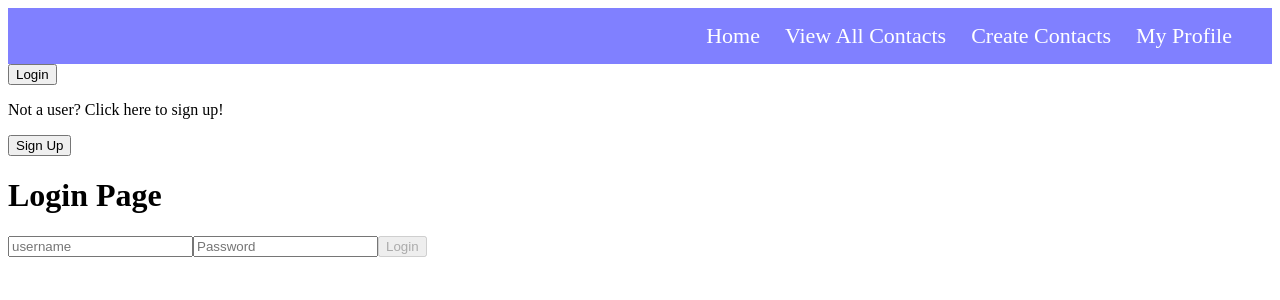
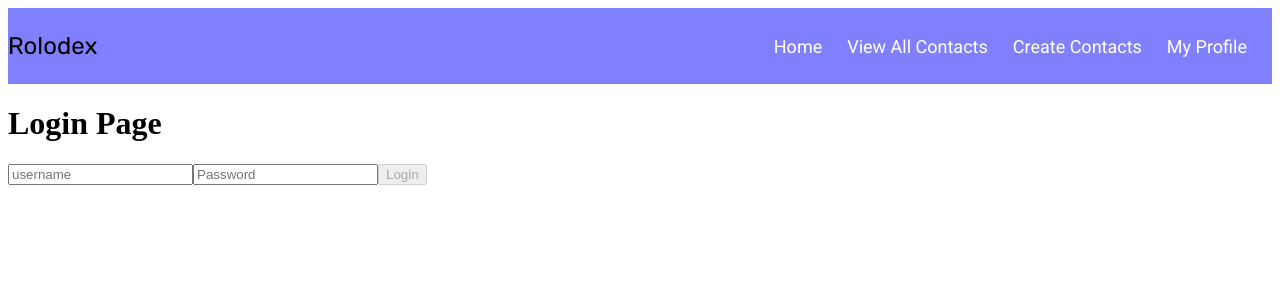
Before and after one commit to ArthurL808/ng-rolodex, an Angular app: page /login in a window 1280 px wide. Shown: the top 300 px of the page. Built offline with nearby package versions, Linux system fonts and the light colour scheme.

Commit message:
reworking my css on homepage/login/header

```diff
--- a/src/app/pages/home/home.component.ts
+++ b/src/app/pages/home/home.component.ts
@@ -15,10 +15,10 @@ export class HomeComponent {
   constructor(private backend: BackendService) {}
 
   search = () => {
-    const cap =
+    const capitalizeFirstLetter =
       this.formData.name.charAt(0).toUpperCase() + this.formData.name.slice(1);
 
-    this.backend.search(cap).then(res => {
+    this.backend.search(capitalizeFirstLetter).then(res => {
       this.contacts = res;
     });
   };
--- a/src/app/shared/header/header.component.html
+++ b/src/app/shared/header/header.component.html
@@ -1,5 +1,17 @@
+
 <div class="header">
   <div class="header-left">
+    <p>Rolodex</p>
+      <!-- <div class="logged-out" *ngIf="!user.loggedIn">
+    <button (click)="login()">Login</button>
+</div> -->
+<!-- <div class="register" *ngIf="!user.loggedIn">
+  <p>Not a user? Click here to sign up!</p>
+  <button (click)="register()">Sign Up</button>
+</div> -->
+  </div>
+
+  <div class="header-right">
     <ul class="nav">
       <li>
         <a routerLink="/">
@@ -18,19 +30,9 @@
         </a>
       </li>
     </ul>
-  </div>
-
-  <div class="header-left">
-      <div class="logged-out" *ngIf="!user.loggedIn">
-    <button (click)="login()">Login</button>
-</div>
-<div class="register" *ngIf="!user.loggedIn">
-  <p>Not a user? Click here to sign up!</p>
-  <button (click)="register()">Sign Up</button>
-</div>
-<div class="logged-in" *ngIf="user.loggedIn">
-    Welcome, {{user.username}}
-    <button (click)='logout()'>Logout</button>
-</div>
+    <p class="logged-in" *ngIf="user.loggedIn">
+      Welcome, {{user.username}}
+      <button (click)='logout()'>Logout</button>
+  </p>
   </div>
 </div>
--- a/src/app/shared/header/header.component.scss
+++ b/src/app/shared/header/header.component.scss
@@ -1,18 +1,43 @@
-.nav{
-    margin:0;
-    padding: 15px;
+.header {
+  display: flex;
   background-color: lighten(blue, 25%);
-    text-align: right;
+}
 
-
-    li{
+.header-left {
+  width: 50%;
+  font-family: 'Rubik', sans-serif;
+  font-size: 24px;
+}
+.header-right {
+  display: flex;
+  color: black;
+  justify-content: flex-end;
+  align-items: center;
+  width: 50%;
+  ul {
+    padding: 0;
+  }
+  li {
     display: inline-block;
     margin-right: 25px;
 
     a {
       text-decoration: none;
       color: white;
-            font-size: 22px;
+      font-size: 18px;
+      font-family: "Roboto", sans-serif;
     }
   }
 }
+
+.logged-in {
+  display: flex;
+  flex-direction: column;
+  margin: 16px;
+  font-size: 16px;
+  font-family: 'Rubik', sans-serif;
+}
+
+button{
+    font-family: "Roboto", sans-serif;
+}
--- a/src/index.html
+++ b/src/index.html
@@ -5,6 +5,7 @@
   <title>NgRolodex</title>
   <base href="/">
   <meta name="viewport" content="width=device-width, initial-scale=1">
+  <link href="https://fonts.googleapis.com/css?family=Roboto|Rubik&display=swap" rel="stylesheet">
   <link rel="icon" type="image/x-icon" href="favicon.ico">
 </head>
 <body>
```
Lines whose indentation alone changed are shown as unchanged.
